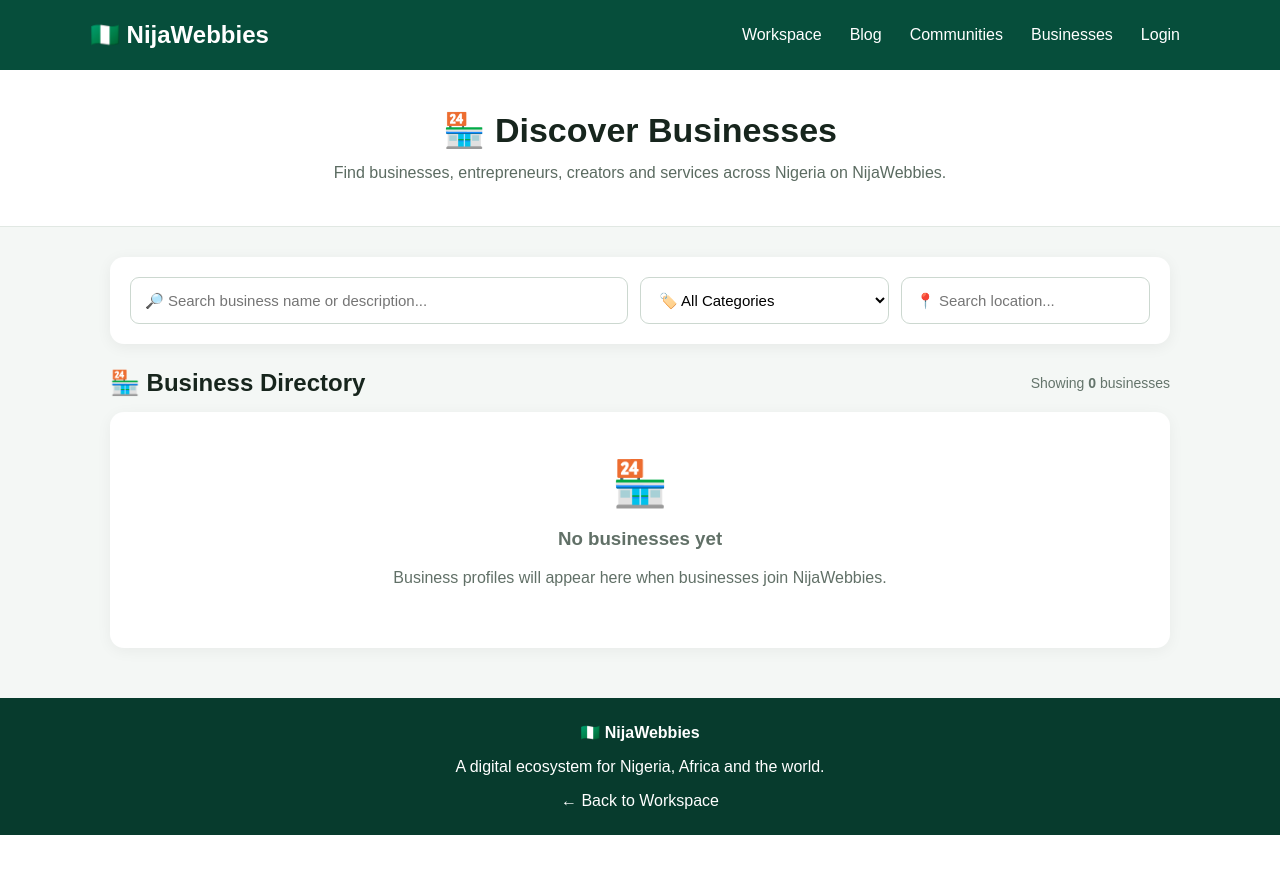
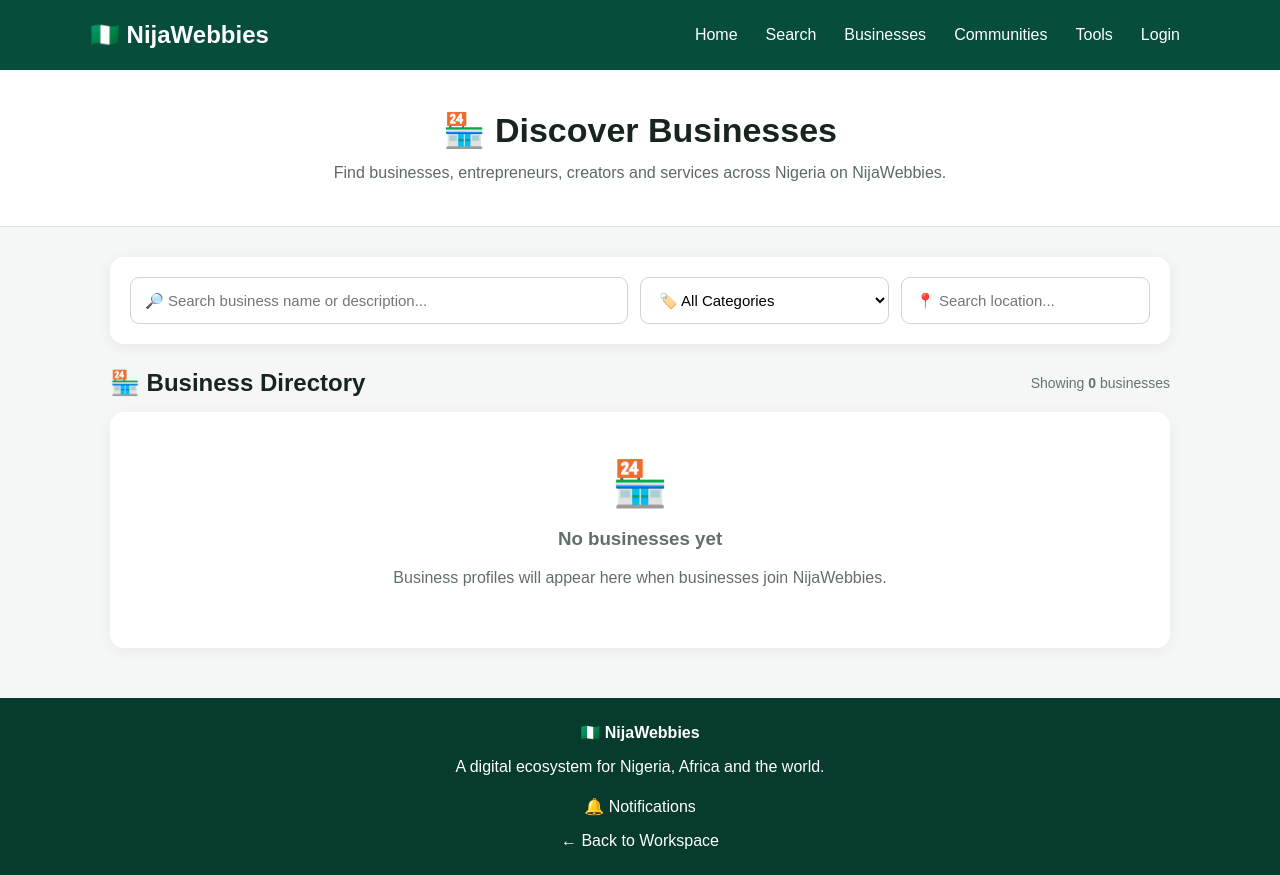
Before and after one commit to rajiolayinka77-lang/Nijawebbies, a Flask app: page /businesses in a window 1280 px wide. Before the commit the page ends 835 px from the top, so only its background shows below. Run offline with Flask 3, Linux system fonts and the light colour scheme; data that the repository does not hold is empty; some libraries are stand-ins or nearby versions.

Commit message:
Update businesses.html

```diff
--- a/templates/businesses.html
+++ b/templates/businesses.html
@@ -37,6 +37,8 @@
         }
 
         .brand {
+            color: white;
+            text-decoration: none;
             font-size: 24px;
             font-weight: bold;
         }
@@ -45,6 +47,7 @@
             display: flex;
             flex-wrap: wrap;
             gap: 8px;
+            align-items: center;
         }
 
         nav a {
@@ -56,6 +59,27 @@
 
         nav a:hover {
             background: rgba(255,255,255,0.12);
+        }
+
+        .notification-nav {
+            display: inline-flex;
+            align-items: center;
+            gap: 5px;
+        }
+
+        .notification-badge {
+            display: none;
+            align-items: center;
+            justify-content: center;
+            min-width: 19px;
+            height: 19px;
+            padding: 0 5px;
+            border-radius: 20px;
+            background: #dc2626;
+            color: white;
+            font-size: 11px;
+            font-weight: bold;
+            line-height: 1;
         }
 
         .hero {
@@ -251,7 +275,19 @@
             text-decoration: none;
         }
 
+        footer a:hover {
+            text-decoration: underline;
+        }
+
+        .footer-notification {
+            display: inline-flex;
+            align-items: center;
+            gap: 5px;
+            margin-top: 5px;
+        }
+
         @media (max-width: 850px) {
+
             .business-grid {
                 grid-template-columns: repeat(2, 1fr);
             }
@@ -259,9 +295,11 @@
             .filter-grid {
                 grid-template-columns: 1fr;
             }
+
         }
 
         @media (max-width: 560px) {
+
             .header-inner {
                 flex-direction: column;
                 align-items: flex-start;
@@ -288,6 +326,7 @@
                 text-align: center;
                 width: 100%;
             }
+
         }
     </style>
 </head>
@@ -295,32 +334,80 @@
 <body>
 
 <header>
+
     <div class="header-inner">
 
-        <div class="brand">
+        <a
+            href="{{ url_for('home') }}"
+            class="brand"
+        >
             🇳🇬 NijaWebbies
-        </div>
+        </a>
 
         <nav>
-            <a href="{{ url_for('workspace') }}">Workspace</a>
-            <a href="{{ url_for('blog') }}">Blog</a>
-            <a href="{{ url_for('communities') }}">Communities</a>
-            <a href="{{ url_for('businesses') }}">Businesses</a>
+
+            <a href="{{ url_for('home') }}">
+                Home
+            </a>
+
+            <a href="{{ url_for('search') }}">
+                Search
+            </a>
+
+            <a href="{{ url_for('businesses') }}">
+                Businesses
+            </a>
+
+            <a href="{{ url_for('communities') }}">
+                Communities
+            </a>
+
+            <a href="{{ url_for('tools') }}">
+                Tools
+            </a>
 
             {% if session.get("user_id") %}
-                <a href="{{ url_for('logout') }}">Logout</a>
+
+                <a href="{{ url_for('workspace') }}">
+                    Workspace
+                </a>
+
+                <a
+                    href="{{ url_for('notifications') }}"
+                    class="notification-nav"
+                >
+                    🔔 Notifications
+
+                    <span
+                        id="globalNotificationBadge"
+                        class="notification-badge"
+                    ></span>
+                </a>
+
+                <a href="{{ url_for('logout') }}">
+                    Logout
+                </a>
+
             {% else %}
-                <a href="{{ url_for('login') }}">Login</a>
+
+                <a href="{{ url_for('login') }}">
+                    Login
+                </a>
+
             {% endif %}
+
         </nav>
 
     </div>
+
 </header>
 
 
 <section class="hero">
 
-    <h1>🏪 Discover Businesses</h1>
+    <h1>
+        🏪 Discover Businesses
+    </h1>
 
     <p>
         Find businesses, entrepreneurs, creators and services
@@ -403,7 +490,10 @@
 
     {% if businesses %}
 
-        <div class="business-grid" id="businessGrid">
+        <div
+            class="business-grid"
+            id="businessGrid"
+        >
 
             {% for business in businesses %}
 
@@ -561,11 +651,136 @@
         A digital ecosystem for Nigeria, Africa and the world.
     </p>
 
+    <p>
+        <a
+            href="{{ url_for('notifications') }}"
+            class="footer-notification"
+        >
+            🔔 Notifications
+
+            <span
+                id="footerNotificationBadge"
+                class="notification-badge"
+            ></span>
+        </a>
+    </p>
+
     <a href="{{ url_for('workspace') }}">
         ← Back to Workspace
     </a>
 
 </footer>
+
+
+{% if session.get("user_id") %}
+
+<script>
+
+async function updateGlobalNotificationCount() {
+
+    try {
+
+        const response = await fetch(
+            "{{ url_for('notification_count') }}",
+            {
+                method: "GET",
+                credentials: "same-origin",
+                cache: "no-store"
+            }
+        );
+
+        if (!response.ok) {
+            return;
+        }
+
+        const data = await response.json();
+
+        const count =
+            Number(data.count || 0);
+
+
+        const headerBadge =
+            document.getElementById(
+                "globalNotificationBadge"
+            );
+
+
+        const footerBadge =
+            document.getElementById(
+                "footerNotificationBadge"
+            );
+
+
+        if (count > 0) {
+
+            if (headerBadge) {
+
+                headerBadge.textContent =
+                    count;
+
+                headerBadge.style.display =
+                    "inline-flex";
+
+            }
+
+
+            if (footerBadge) {
+
+                footerBadge.textContent =
+                    count;
+
+                footerBadge.style.display =
+                    "inline-flex";
+
+            }
+
+        } else {
+
+            if (headerBadge) {
+
+                headerBadge.textContent =
+                    "";
+
+                headerBadge.style.display =
+                    "none";
+
+            }
+
+
+            if (footerBadge) {
+
+                footerBadge.textContent =
+                    "";
+
+                footerBadge.style.display =
+                    "none";
+
+            }
+
+        }
+
+    } catch (error) {
+
+        console.log(
+            "Notification count update skipped."
+        );
+
+    }
+
+}
+
+
+updateGlobalNotificationCount();
+
+
+setInterval(
+    updateGlobalNotificationCount,
+    30000
+);
+
+</script>
+
+{% endif %}
 
 
 <script>
```
